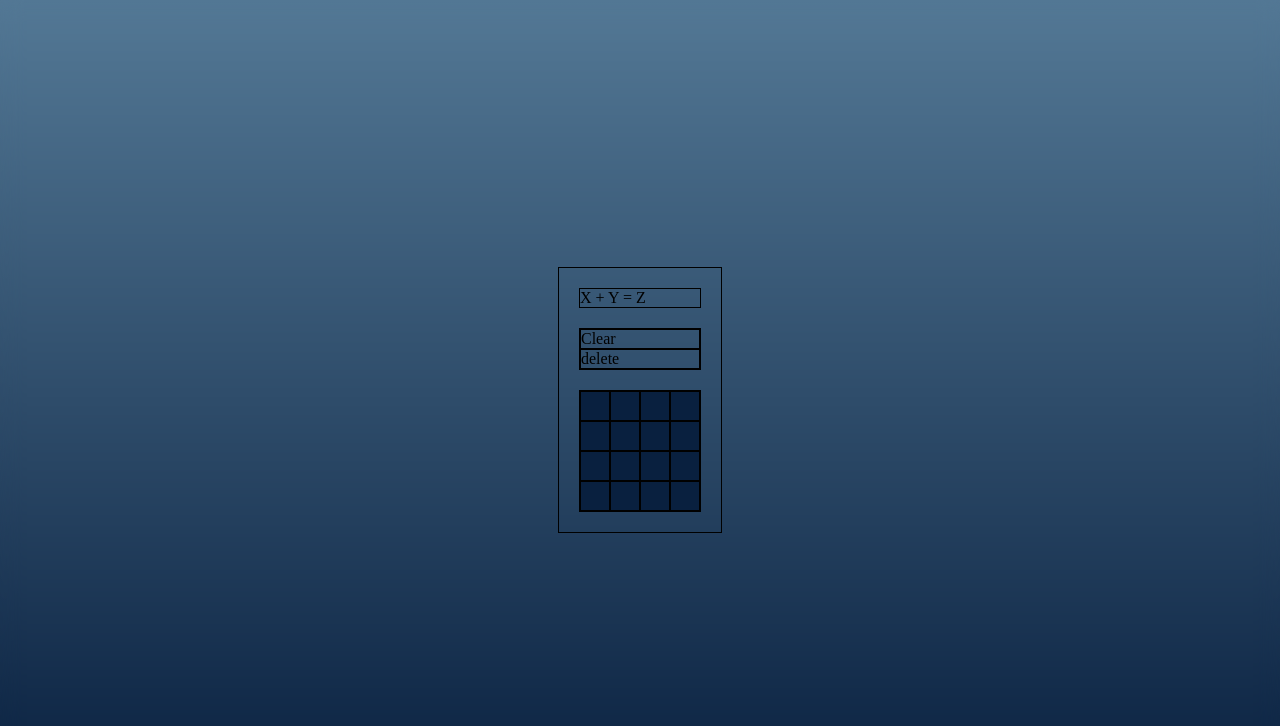
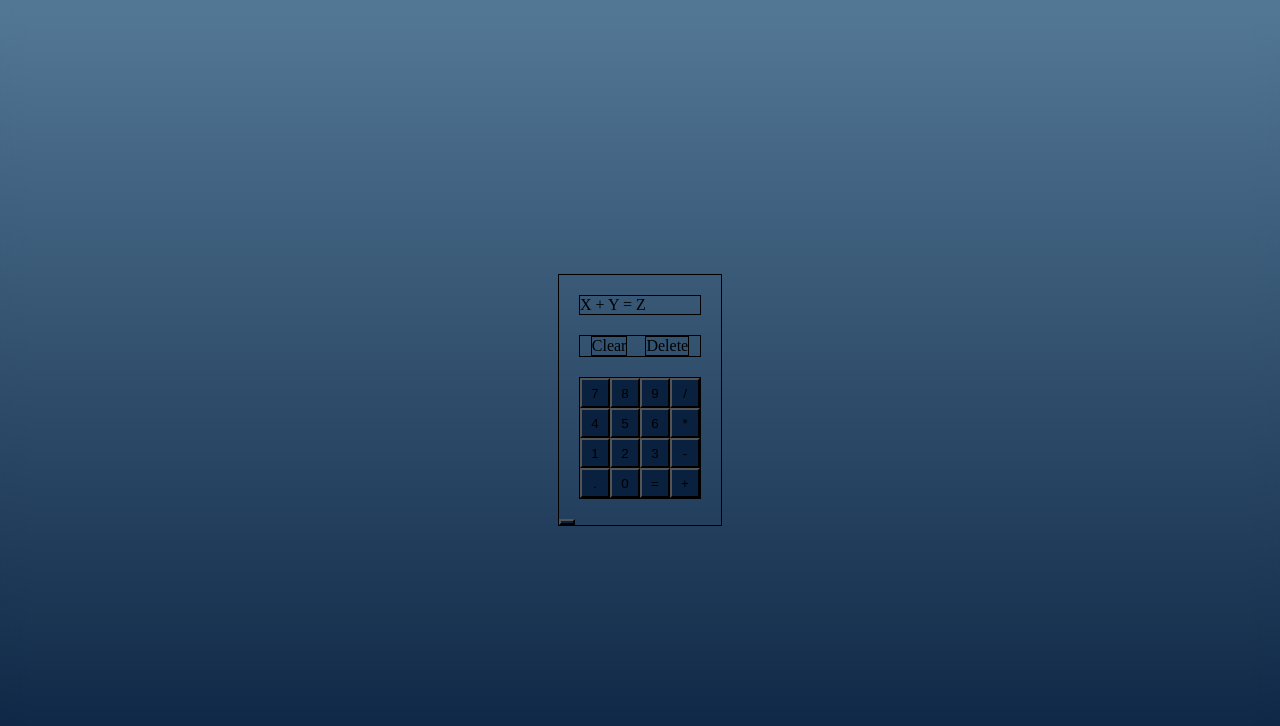
Before and after one commit to kaizen011/calculator-tut, a plain HTML site: page index.html in a window 1280 px wide. Drawn offline with Linux system fonts and the light colour scheme.

Commit message:
Designed calculator

```diff
--- a/index.html
+++ b/index.html
@@ -13,28 +13,28 @@
         <div id="result">  X + Y = Z    </div>
 
 
-        <div id="clear-delete">  <div id="clear">Clear</div> <div id="delete">delete</div>  </div>
+        <div id="clear-delete">  <div id="clear">Clear</div> <div id="delete">Delete</div>  </div>
 
 
         <div id="button-container">
-            <div class="buttons"></div>
-            <div class="buttons"></div>
-            <div class="buttons"></div>
-            <div class="buttons"></div>
-            <div class="buttons"></div>
-            <div class="buttons"></div>
-            <div class="buttons"></div>
-            <div class="buttons"></div>
-            <div class="buttons"></div>
-            <div class="buttons"></div>
-            <div class="buttons"></div>
-            <div class="buttons"></div>
-            <div class="buttons"></div>
-            <div class="buttons"></div>
-            <div class="buttons"></div>
-            <div class="buttons"></div>
+    <button class="buttons">7</button>
+    <button class="buttons">8</button>
+    <button class="buttons">9</button>
+    <button class="buttons">/</button>
+    <button class="buttons">4</button>
+    <button class="buttons">5</button>
+    <button class="buttons">6</button>
+    <button class="buttons">*</button>
+    <button class="buttons">1</button>
+    <button class="buttons">2</button>
+    <button class="buttons">3</button>
+    <button class="buttons">-</button>
+    <button class="buttons">.</button>
+    <button class="buttons">0</button>
+    <button class="buttons">=</button>
+    <button class="buttons">+</button>
         </div>
-
+<button class="buttons"></button>
 
     </div>
 </body>
--- a/styles.css
+++ b/styles.css
@@ -30,3 +30,36 @@ div{
     grid-template-columns: 30px 30px 30px 30px;
     margin: 20px;
 }
+
+.buttons{
+    display: flex;
+    align-items: center;
+    justify-content: center;
+    background-color: #09203f;
+    /* height: 100vh; Adjust as needed */
+    box-shadow:rgb(59, 63, 99);
+}
+
+#clear-delete{
+    display: flex;
+    flex-direction: row;
+    justify-content: center;
+    gap: 15%;
+}
+
+
+
+.buttons:hover {
+    background-color: #15527a;
+  }
+
+.buttons::before {
+    background: radial-gradient(circle, transparent 40%, rgb(14, 21, 85) 80%);
+    pointer-events: none;
+    opacity: 0;
+    transition: opacity 0.3s ease;
+  }
+
+  .bright-hover:hover::before {
+    opacity: 1;
+  }
```
